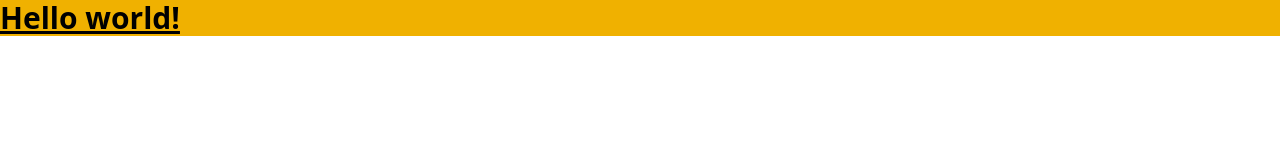
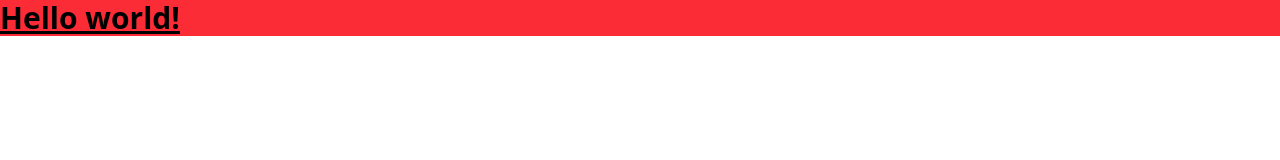
Before and after one commit to Ovuchi/Scholarscribe, a website: page index.html in a window 1280 px wide. Drawn offline with Linux system fonts and the light colour scheme.

Commit message:
Finalize setup and project files

```diff
--- a/index.html
+++ b/index.html
@@ -6,7 +6,7 @@
     <link href="./output.css" rel="stylesheet" />
   </head>
   <body>
-    <h1 class="text-3xl font-bold underline bg-yellow-500">Hello world!</h1>
+    <h1 class="text-3xl font-bold underline bg-red-500">Hello world!</h1>
 
     <script src="./js/script.js"></script>
   </body>
```
Also changed, not shown: src/output.css.
